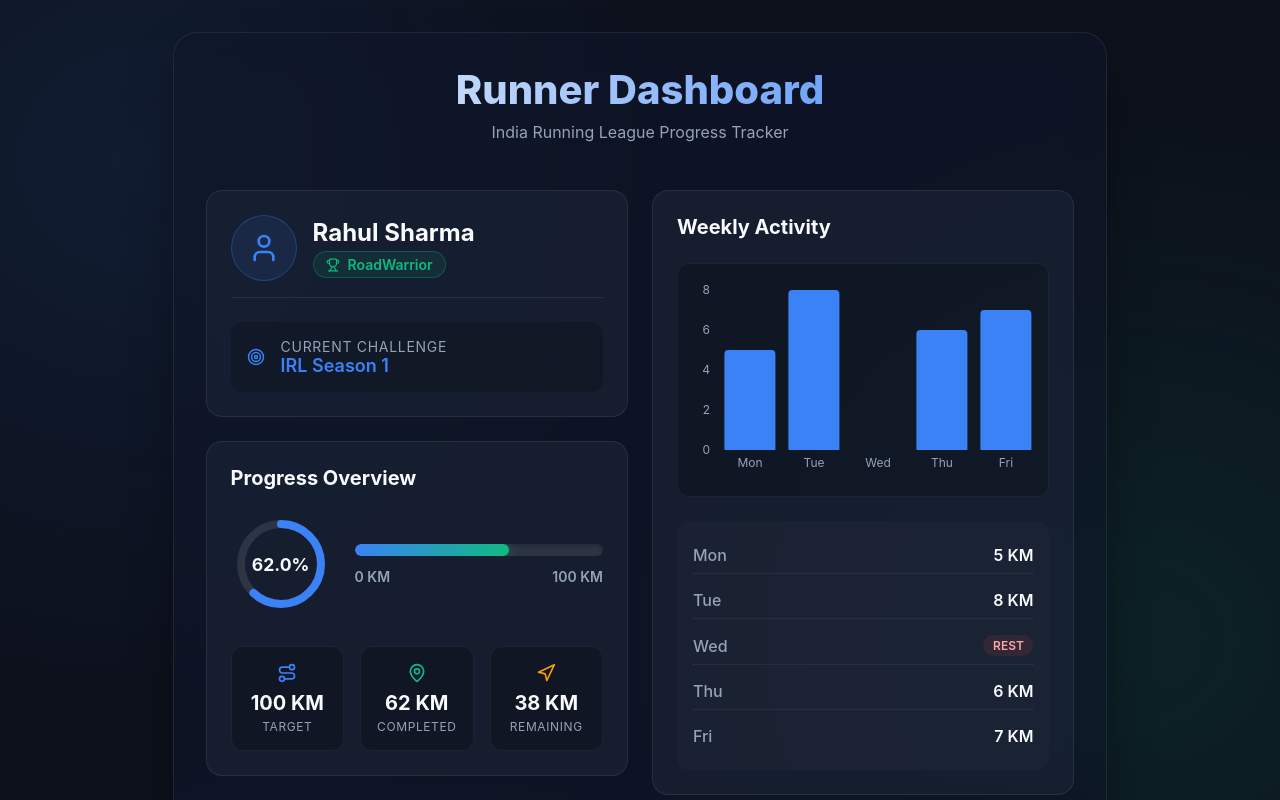
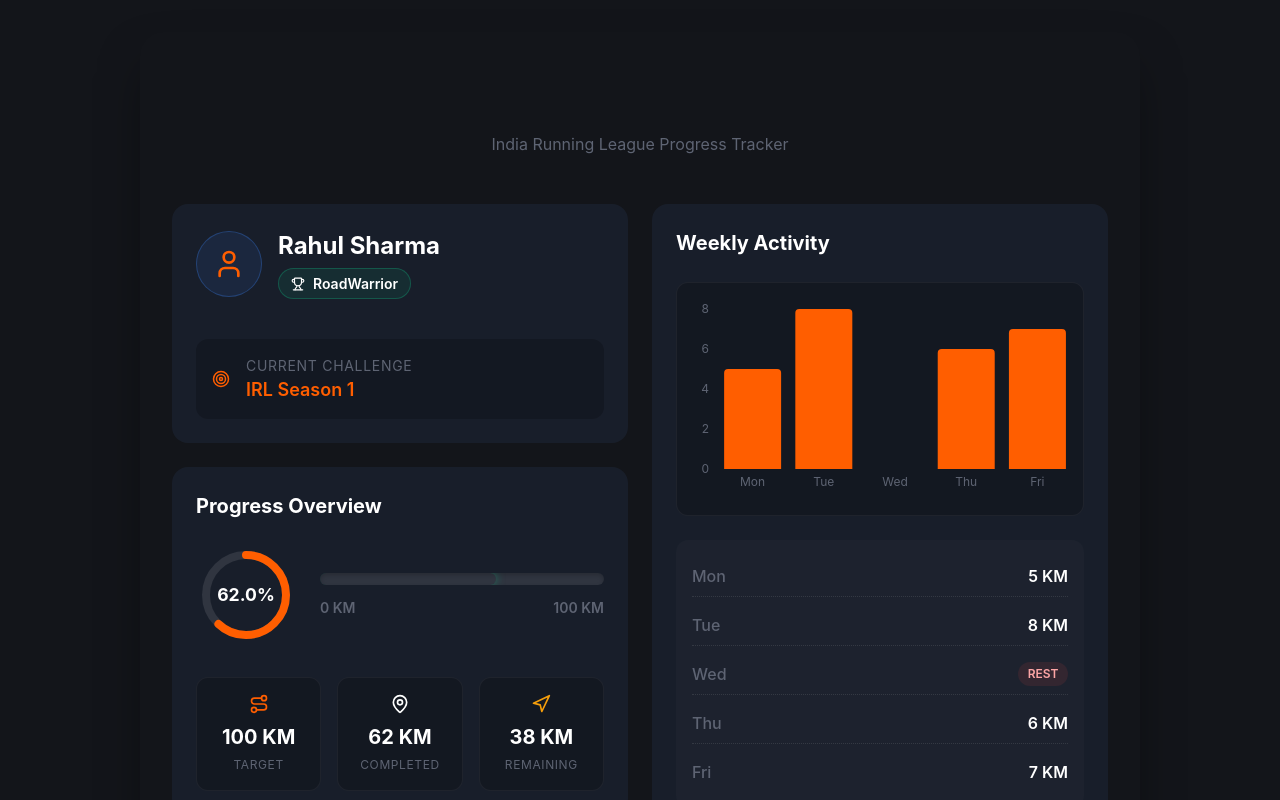
Before and after one commit to CodyBrat/runner, a React (Vite) app: page / in a window 1280 px wide. Shown: the top 800 px of the page. Built offline with nearby package versions, Linux system fonts and the light colour scheme.

Commit message:
style: remove ai-looking glassmorphism and apply flat dark theme

```diff
--- a/src/index.css
+++ b/src/index.css
@@ -1,13 +1,16 @@
 :root {
-  --bg-color: #0c111c;
-  --panel-bg: rgba(15, 23, 42, 0.6);
-  --text-main: #f8fafc;
-  --text-muted: #94a3b8;
-  --accent-primary: #3b82f6;
-  --accent-glow: rgba(59, 130, 246, 0.4);
-  --accent-secondary: #10b981;
-  --border-color: rgba(255, 255, 255, 0.08);
-  --glass-blur: blur(20px);
+  --bg-main: #13151a;
+  --bg-card: #1c1f26;
+  --bg-card-hover: #22262f;
+
+  --text-primary: #ffffff;
+  --text-secondary: #8b92a5;
+  --text-muted: #5e6473;
+
+  --accent-primary: #ff5e00;
+  --accent-primary-hover: #e05300;
+
+  --border-subtle: #2d323e;
 }
 
 * {
@@ -17,15 +20,14 @@
 }
 
 body {
-  font-family: 'Inter', system-ui, -apple-system, sans-serif;
-  background-color: var(--bg-color);
-  color: var(--text-main);
-  min-height: 100vh;
-  display: flex;
-  align-items: center;
-  justify-content: center;
-  background-image:
-    radial-gradient(circle at 10% 20%, rgba(59,130,246,0.1) 0%, transparent 40%),
-    radial-gradient(circle at 90% 80%, rgba(16,185,129,0.1) 0%, transparent 40%);
-  background-attachment: fixed;
+  font-family: -apple-system, BlinkMacSystemFont, "Segoe UI", Roboto, Helvetica, Arial, sans-serif;
+  background-color: var(--bg-main);
+  color: var(--text-primary);
+  line-height: 1.5;
+  -webkit-font-smoothing: antialiased;
 }
+
+a {
+  color: inherit;
+  text-decoration: none;
+}
```
